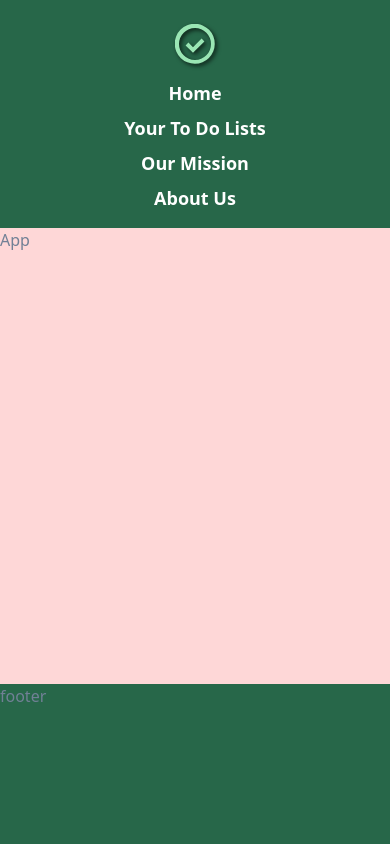
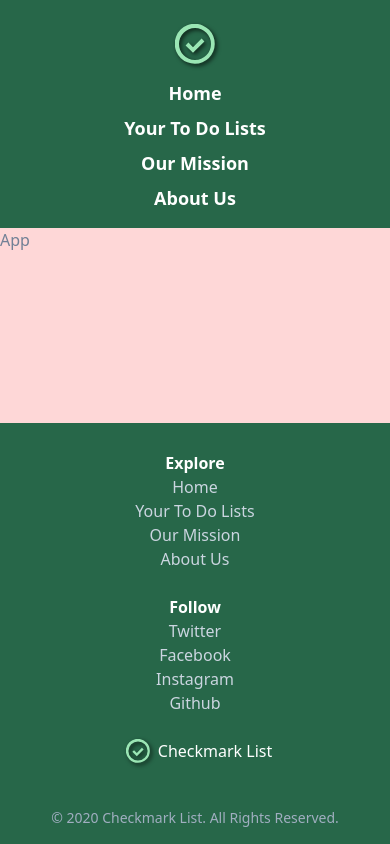
Before and after one commit to robert-laws/practice-aug-2020-react-tailwind-css-app, a React (Create React App) app: page / in a window 390 px wide. Built offline with nearby package versions, Linux system fonts and the light colour scheme.

Commit message:
setup footer with responsive layout

```diff
--- a/src/sections/Footer.js
+++ b/src/sections/Footer.js
@@ -1,7 +1,54 @@
 import React from 'react';
+import { ReactComponent as Logo } from '../images/checkmark-outline.svg';
 
 export const Footer = () => {
   return (
-    <footer className='w-full h-40 bg-green-800 flex-initial'>footer</footer>
+    <footer className='flex flex-initial flex-col items-center w-full bg-green-800 pb-2'>
+      <div className='flex flex-initial flex-col md:flex-row items-center md:items-start md:justify-center w-full text-white p-4'>
+        <div className='flex flex-col items-center my-3 md:w-64'>
+          <h4 className='font-bold'>Explore</h4>
+          <a href='/' className='hover:text-green-300 text-gray-400'>
+            Home
+          </a>
+          <a href='/' className='hover:text-green-300 text-gray-400'>
+            Your To Do Lists
+          </a>
+          <a href='/' className='hover:text-green-300 text-gray-400'>
+            Our Mission
+          </a>
+          <a href='/' className='hover:text-green-300 text-gray-400'>
+            About Us
+          </a>
+        </div>
+        <div className='flex flex-col items-center my-3 md:w-64'>
+          <h4 className='font-bold'>Follow</h4>
+          <a href='/' className='hover:text-green-300 text-gray-400'>
+            Twitter
+          </a>
+          <a href='/' className='hover:text-green-300 text-gray-400'>
+            Facebook
+          </a>
+          <a href='/' className='hover:text-green-300 text-gray-400'>
+            Instagram
+          </a>
+          <a href='/' className='hover:text-green-300 text-gray-400'>
+            Github
+          </a>
+        </div>
+        <div className='flex flex-row md:order-first justify-center my-3 md:w-64'>
+          <Logo
+            className='h-6 w-6 mx-2'
+            style={{
+              fill: '#9ae6b4',
+              filter: 'drop-shadow( 2px 2px 2px rgba(0, 0, 0, .7))',
+            }}
+          />{' '}
+          <h3>Checkmark List</h3>
+        </div>
+      </div>
+      <div className='text-sm mt-4 mb-2 text-gray-500'>
+        &copy; 2020 Checkmark List. All Rights Reserved.
+      </div>
+    </footer>
   );
 };
```
